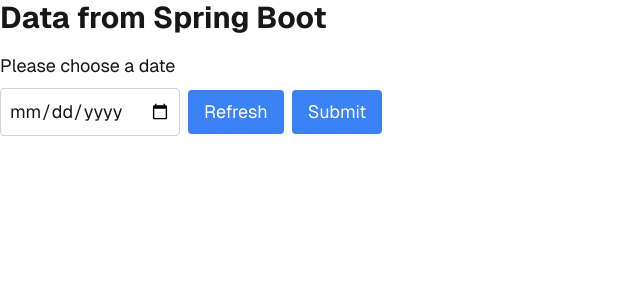
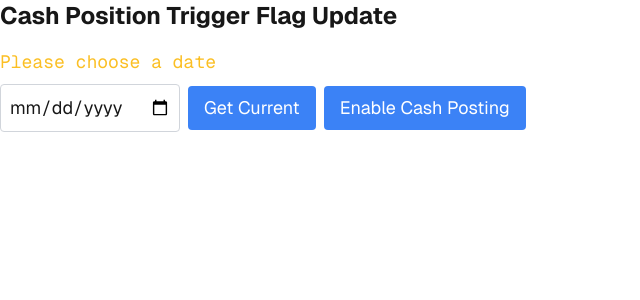
Before and after one commit to gigiyy/nextsample, a Next.js app in the folder front/: page / in a window 1280 px wide. Shown: the top 300 px of the page, without its empty margins (0-640 px from the left). Built offline with nearby package versions, Linux system fonts and the light colour scheme.

Commit message:
further styling and tabulize the form

```diff
--- /dev/null
+++ b/front/components/Button.tsx
@@ -0,0 +1,19 @@
+import React from 'react';
+
+interface ButtonProps {
+  onClick: () => void;
+  children: React.ReactNode;
+}
+
+const Button: React.FC<ButtonProps> = ({ onClick, children }) => {
+  return (
+    <button
+      onClick={onClick}
+      className="p-2 px-4 text-lg text-white bg-blue-500 border-none rounded cursor-pointer mr-2 hover:bg-blue-700"
+    >
+      {children}
+    </button>
+  );
+};
+
+export default Button;
--- a/front/pages/index.tsx
+++ b/front/pages/index.tsx
@@ -1,5 +1,6 @@
 import { useState } from "react";
 import localFont from "next/font/local";
+import Button from "../components/Button"; // Import the Button component
 
 const geistSans = localFont({
   src: "./Geist.ttf",
@@ -57,12 +58,36 @@
 
   return (
     <div className={`${geistSans.className}`}>
-      <h1 className="text-3xl font-bold mb-4">Data from Spring Boot</h1>
-      {data.message && <p className="text-lg mb-2">{data.message}</p>}
+      <h1 className="text-2xl font-bold mb-4">
+        Cash Position Trigger Flag Update
+      </h1>
+      {data.message && (
+        <p className={`text-lg mb-2 text-amber-400 ${geistMono.className}`}>
+          {data.message}
+        </p>
+      )}
       {data.cobDate && (
         <div>
-          <p className="text-lg mb-2">COB Date {data.cobDate}</p>
-          <p className="text-lg mb-2">Current Trigger Flag {data.triggerFlag}</p>
+          <table className="min-w-5 divide-y divide-gray-200">
+            <tbody>
+              <tr className="bg-gray-50">
+                <td className="px-6 py-4 whitespace-nowrap text-sm font-medium text-gray-900">
+                  COB Date
+                </td>
+                <td className="px-6 py-4 whitespace-nowrap text-sm text-gray-500">
+                  {data.cobDate}
+                </td>
+              </tr>
+              <tr className="bg-white">
+                <td className="px-6 py-4 whitespace-nowrap text-sm font-medium text-gray-900">
+                  Current Trigger Flag
+                </td>
+                <td className="px-6 py-4 whitespace-nowrap text-sm text-gray-500">
+                  {data.triggerFlag}
+                </td>
+              </tr>
+            </tbody>
+          </table>
         </div>
       )}
       <div>
@@ -72,8 +97,8 @@
           onChange={(e) => setDate(e.target.value)}
           className="p-2 text-lg border border-gray-300 rounded mr-2" // Tailwind CSS classes
         />
-        <button onClick={handleRefresh} className="p-2 px-4 text-lg text-white bg-blue-500 border-none rounded cursor-pointer mr-2 hover:bg-blue-700">Refresh</button>
-        <button onClick={handleSubmit} className="p-2 px-4 text-lg text-white bg-blue-500 border-none rounded cursor-pointer hover:bg-blue-700">Submit</button>
+        <Button onClick={handleRefresh}>Get Current</Button>
+        <Button onClick={handleSubmit}>Enable Cash Posting</Button>
       </div>
     </div>
   );
```
